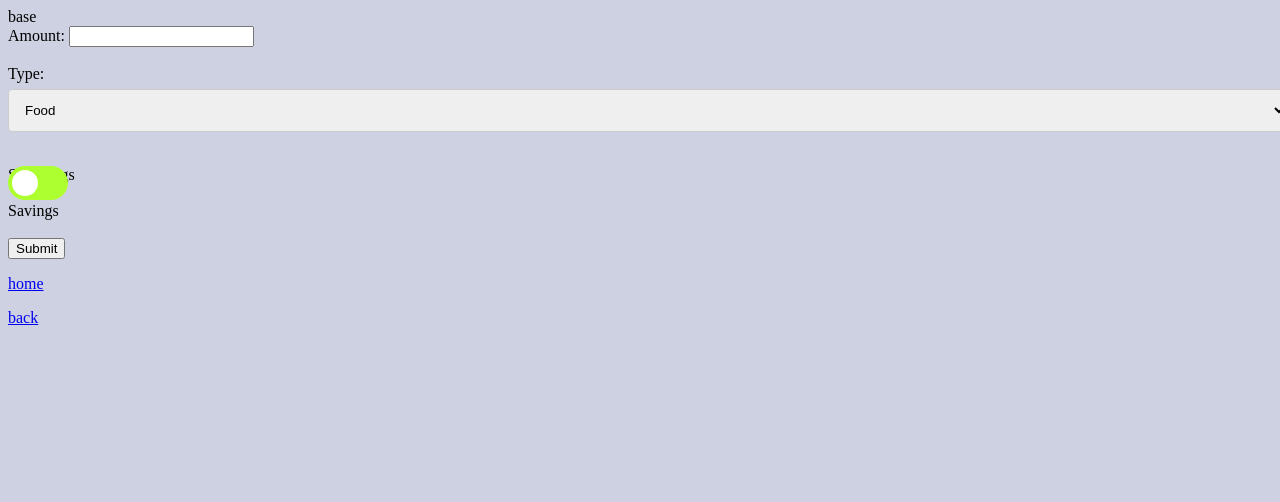
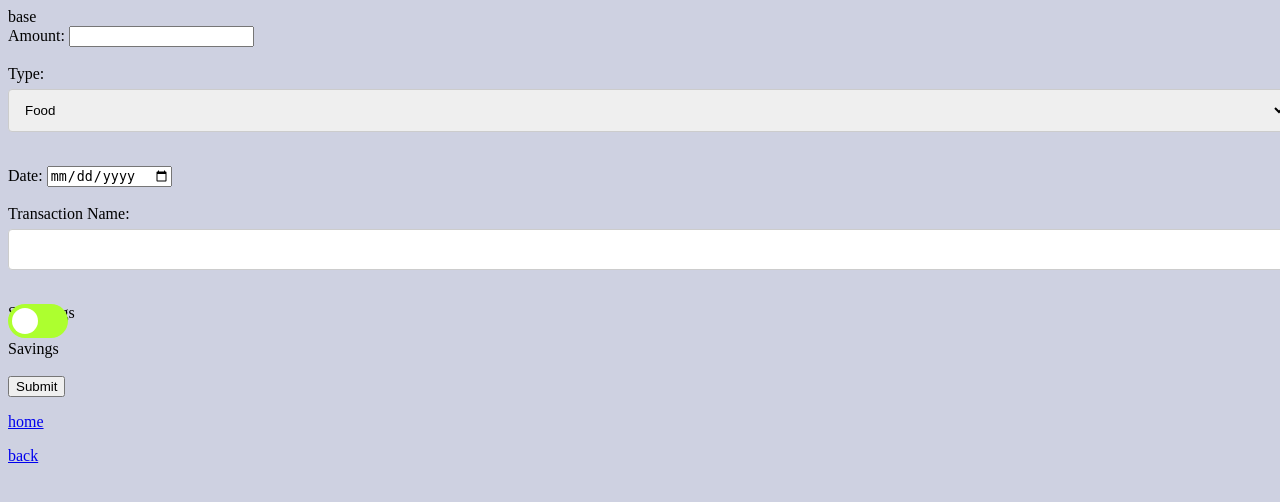
Before and after one commit to katelync12/budgetRoyale, a Django app: page /transactions/create/ in a window 1280 px wide. Shown: the top 502 px of the page. Run offline with Django 4.2, Linux system fonts and the light colour scheme; the visitor is signed in with stand-in values (Sample User, id 1).

Commit message:
Fixed create_transactions with name, date, styling, and redirect page to parent

```diff
--- a/my_app/templates/create_transaction.html
+++ b/my_app/templates/create_transaction.html
@@ -1,7 +1,8 @@
 {% extends "base.html" %}
 
 {% block content %}
-<link rel="stylesheet" href="../static/css/switch.css">
+{% load static %}
+<link rel="stylesheet" href="{% static 'css/switch.css' %}">
 {% comment %} {% if user.is_authenticated %} {% endcomment %}
 
 {% comment %} code below {% endcomment %}
@@ -17,13 +18,18 @@
         <option value="Other">Other</option>
     </select><br><br>
 
+    <label for="date">Date:</label>
+    <input type="date" id="date" name="date" required><br><br>
+
+    <label for="name">Transaction Name:</label>
+    <input type="text" id="name" name="name" required><br><br>
+
     <label class="switch">
         <span class="spending-label">Spendings</span>
         <input type="checkbox" name="transaction_type">
         <span class="slider round"></span>
         <span class="savings-label">Savings</span>
     </label><br><br>
-
 
     <button type="submit">Submit</button>
 </form>
```
Also changed, not shown: my_app/views.py (+5 -3 lines).
